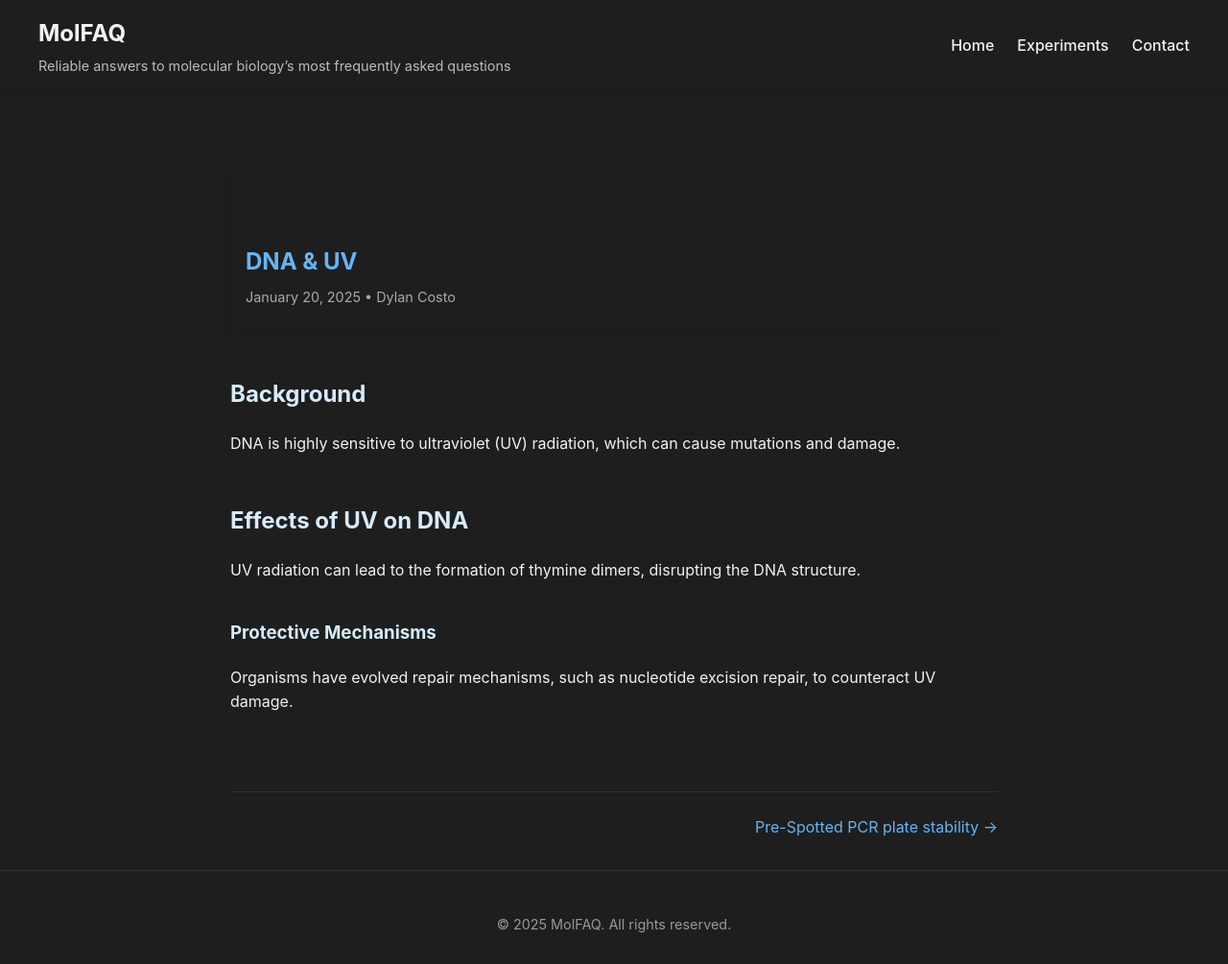
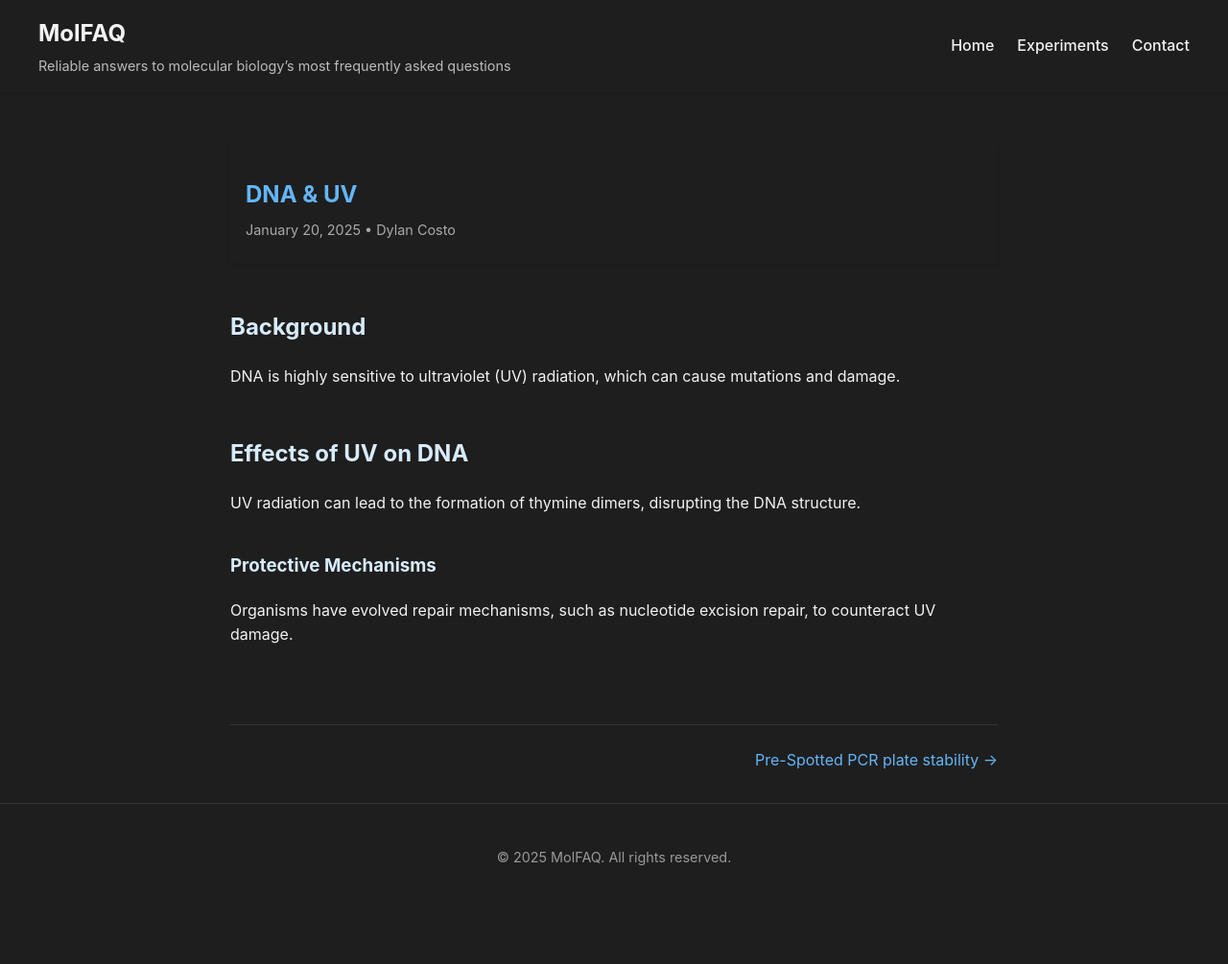
Before and after one commit to DylanCosto/DylanCosto.github.io, a Jekyll site: the page built from _posts/2025-01-20-DNA-UV-Interactions.md, in a window 1280 px wide. Shown: the whole page at 96% size. Built offline with Jekyll 4.4.1, drawn with Linux system fonts in a browser that asks for light colours; after the commit the page ends 935 px from its top, so only the background shows below that.

Commit message:
Reduce padding and margin for post layout to improve spacing consistency

```diff
--- a/_layouts/post.html
+++ b/_layouts/post.html
@@ -43,14 +43,14 @@ layout: default
 <style>
   /* Add significant padding at the top to prevent overlap */
   .post {
-    padding-top: 50px; /* This creates space between the header and post content */
+    padding-top: 20px; /* Reduced from 50px */
   }
 
   .post-header {
     margin-bottom: 2em;
   }
   .post-title {
-  margin-top: 60px; /* Add extra space above post titles */
+    margin-top: 20px; /* Reduced from 60px */
   }
   .post-title {
     margin-bottom: 0.2em;
```
